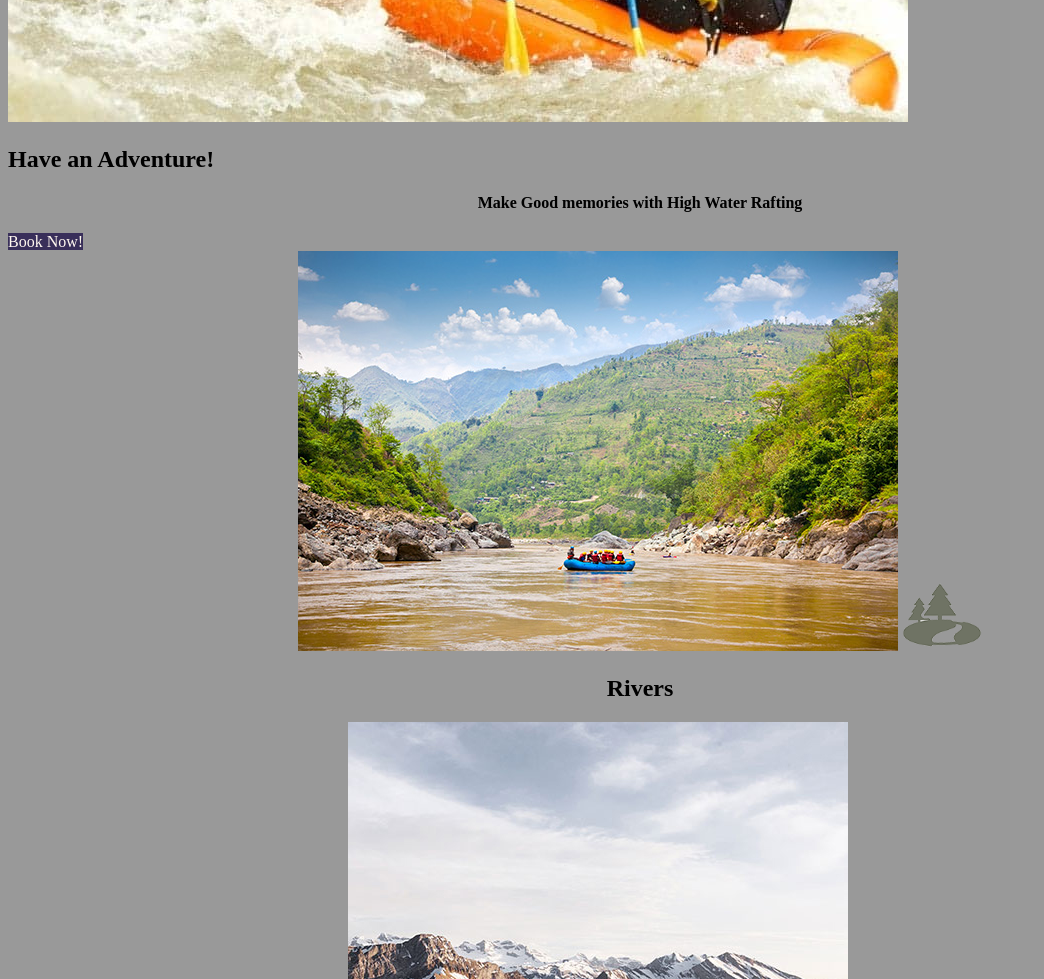
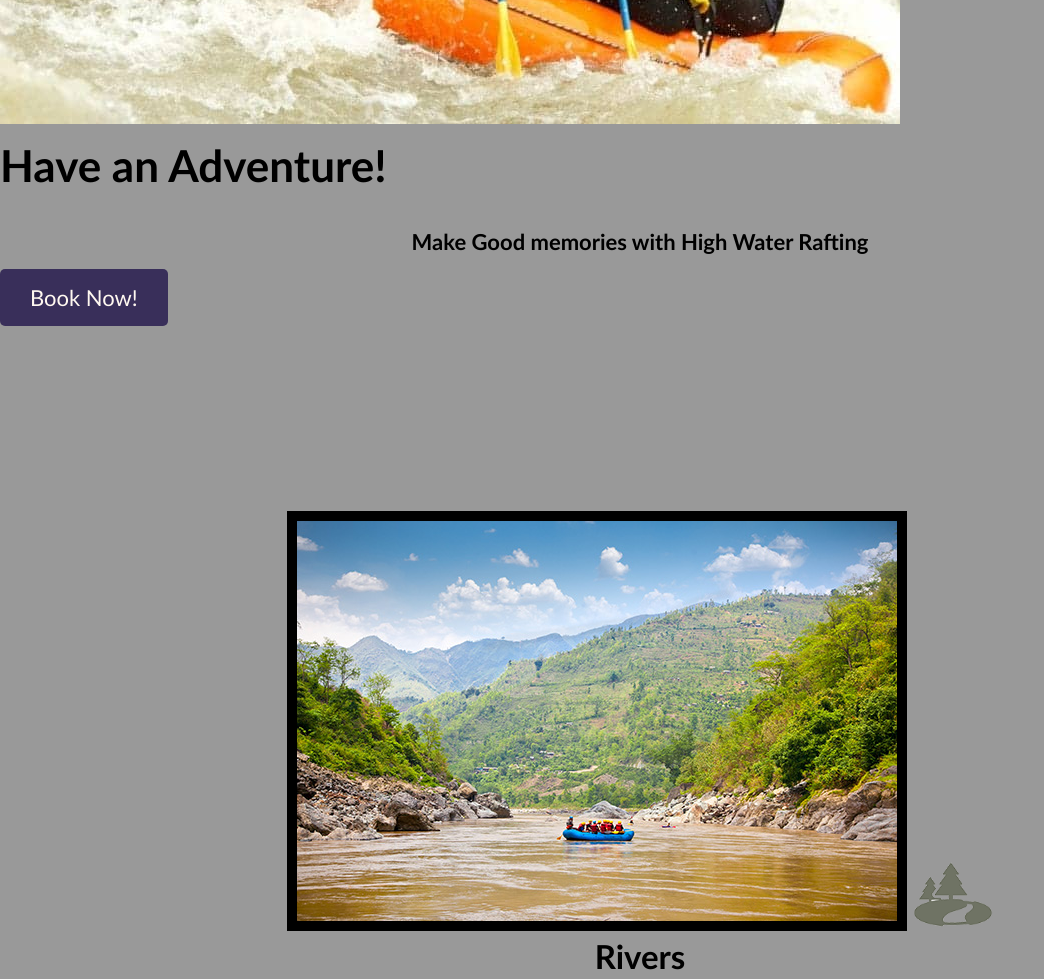
Before and after one commit to Steel-Elysium/wdd-130-1, a plain HTML site: page wwr/index.html in a window 1280 px wide. Shown: the part 780-1759 px from the top of the page, without its empty margins (0-1044 px from the left). Drawn offline with Linux system fonts and the light colour scheme.

Commit message:
WWR Fonts and padding

```diff
--- a/wwr/styles/index_Styles.css
+++ b/wwr/styles/index_Styles.css
@@ -17,10 +17,18 @@
 
 body{
     background-color: var(--base-Background-color);
+    font-size: 22px;
+    font-family: 'Trebuchet MS', 'Lucida Sans Unicode', 'Lucida Grande', 'Lucida Sans', Arial, sans-serif;
+    margin: 0;
+    padding: 0;
+}
+h2{
+    margin: 0;
 }
 header{
     background-color: var(--nav-background-color);
     color: var(--nav-link-color);
+
 }
 header a:hover{
     background-color: var(--nav-hover-link-color);
@@ -34,9 +42,13 @@ nav a{
     text-align: center;
     color:var(--nav-link-color);
     text-decoration: none;
+    padding: 35px;
 }
 nav a:hover{
     color: var(--nav-link-color);
+}
+#Logo-Link{
+    padding-top: 5px;
 }
 #hero-mag h1, h4{
     text-align: center;
@@ -44,6 +56,13 @@ nav a:hover{
 #background{
     height: 725px;
     background-color: var(--primary-color);
+}
+main section img{
+    box-sizing: border-box;
+}
+.home-title{
+    font-size: 2em;
+    margin-top: 10px;
 }
 .icon{
     width: 80px;
@@ -55,6 +74,12 @@ nav a:hover{
     background-color: var(--primary-color);
     color: var(--accent2-color);
     text-decoration: none;
+    padding: 15px 30px;
+    margin-top: 50px;
+    border-radius: 5px;
+}
+.card-img{
+    border: 10px solid black;
 }
 .book:hover, .join:hover{
     background-color: var(--secondary-color);
@@ -62,14 +87,23 @@ nav a:hover{
 }
 .msg{
     background-color: var(--secondary-color);
+    line-height: 1.5em;
 }
 .msg h2{
+    padding: 35px;
     color: var(--headline-color-on-white);
 }
 .msg p{
+    font-size: .8em;
+    padding-bottom: 15px;
     color: var(--paragraph-color-on-white);
 }
+.Rivers-card, .Camping-Card, .rapids-card{
+    margin: 200px 0;
+}
 footer{
+    margin-top: 200px;
+    padding: 25px 50px;
     background-color: var(--primary-color);
     color: var(--paragraph-color-on-color);
 }
@@ -89,3 +123,6 @@ footer a:hover{
 main{
     text-align: center;
 }
+footer .scocal img{
+    padding-top: 15px;
+}
```
